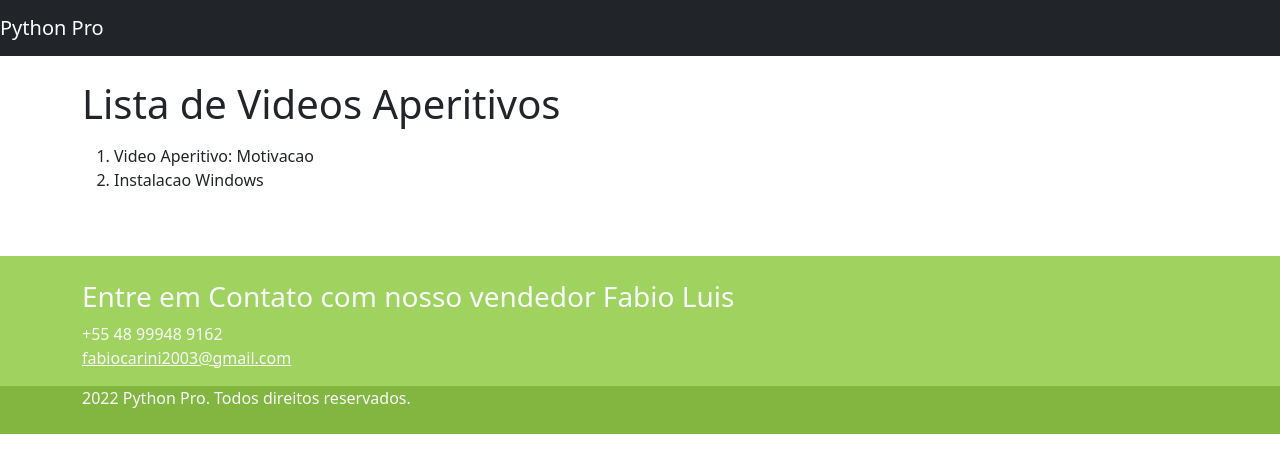
After one commit to fabioluisdev/django_new, a Django app: page /aperitivos/ in a window 1280 px wide. The commit adds this page. Shown: the top 473 px of the page. Run offline with Django 4.2, Linux system fonts and the light colour scheme; some libraries are stand-ins or nearby versions.

Commit message:
Video com Slug | Filtro | Elementos for.

```diff
--- /dev/null
+++ b/pypro/aperitivos/templates/aperitivos/indice.html
@@ -0,0 +1,21 @@
+{% extends 'base/base.html' %}
+{% load static %}
+{% block title %}Python Pro - Aperitivos{% endblock title %}
+{% block descripion %}Pagina com todos videos gratuitos!{% endblock descripion %}
+{% block body %}
+<div class="container">
+    <div class="row">
+        <div class="col-md-12">
+            <h1 class="mt-4 mb-3">Lista de Videos Aperitivos</h1>
+            <ol>
+                {% for video in videos %}
+                <li>{{ video.titulo | default:"Faltando Titulo" }}</li>
+                {% empty %}
+                    <li>Nao foi encontrado nenhum video de aperitivo</li>
+                {% endfor %}
+            </ol>
+
+        </div>
+    </div>
+</div>
+{% endblock body %}
--- a/pypro/aperitivos/templates/aperitivos/video.html
+++ b/pypro/aperitivos/templates/aperitivos/video.html
@@ -6,7 +6,7 @@
 <div class="container">
     <div class="row">
         <div class="col-md-12">
-            <h1 class="mt-4 mb-3">{{ video.titulo }}</h1>
+            <h1 class="mt-4 mb-3">{{ video.titulo | default:"Faltando um Titulo" }}</h1>
             <iframe src="https://player.vimeo.com/video/{{ video.vimeo_id }}" width="640" height="360" frameborder="0"
                     allow="autoplay; fullscreen; picture-in-picture" allowfullscreen></iframe>
         </div>
--- a/pypro/aperitivos/urls.py
+++ b/pypro/aperitivos/urls.py
@@ -1,6 +1,9 @@
 from django.urls import path
 
-from pypro.aperitivos.views import video
+from pypro.aperitivos.views import video, indice
 
 app_name = 'aperitivos'
-urlpatterns = [path('<slug:slug>', video, name='video'), ]
+urlpatterns = [
+    path('<slug:slug>', video, name='video'),
+    path('', indice, name='indice'),
+]
--- a/pypro/aperitivos/views.py
+++ b/pypro/aperitivos/views.py
@@ -1,6 +1,18 @@
 from django.shortcuts import render
 
 
+videos = [
+        {'slug': 'motivacao', 'titulo': 'Video Aperitivo: Motivacao', 'vimeo_id': 688843510},
+        {'slug': 'instalacao-windows', 'titulo': 'Instalacao Windows', 'vimeo_id': 251497668},
+]
+
+videos_dct = {dct['slug']: dct for dct in videos}
+
+
+def indice(request):
+    return render(request, 'aperitivos/indice.html', context={'videos': videos})
+
+
 def video(request, slug):
-    video = {'titulo': 'Video Aperitivo: Motivacao', 'vimeo_id': 688843510}
+    video = videos_dct[slug]
     return render(request, 'aperitivos/video.html', context={'video': video})
```
Also changed, not shown: pypro/aperitivos/tests/tests_indice.py (added, +28 -0 lines), pypro/aperitivos/tests/tests_video.py (renamed from pypro/aperitivos/tests.py, +2 -2 lines), pypro/aperitivos/tests/__init__.py (added).
